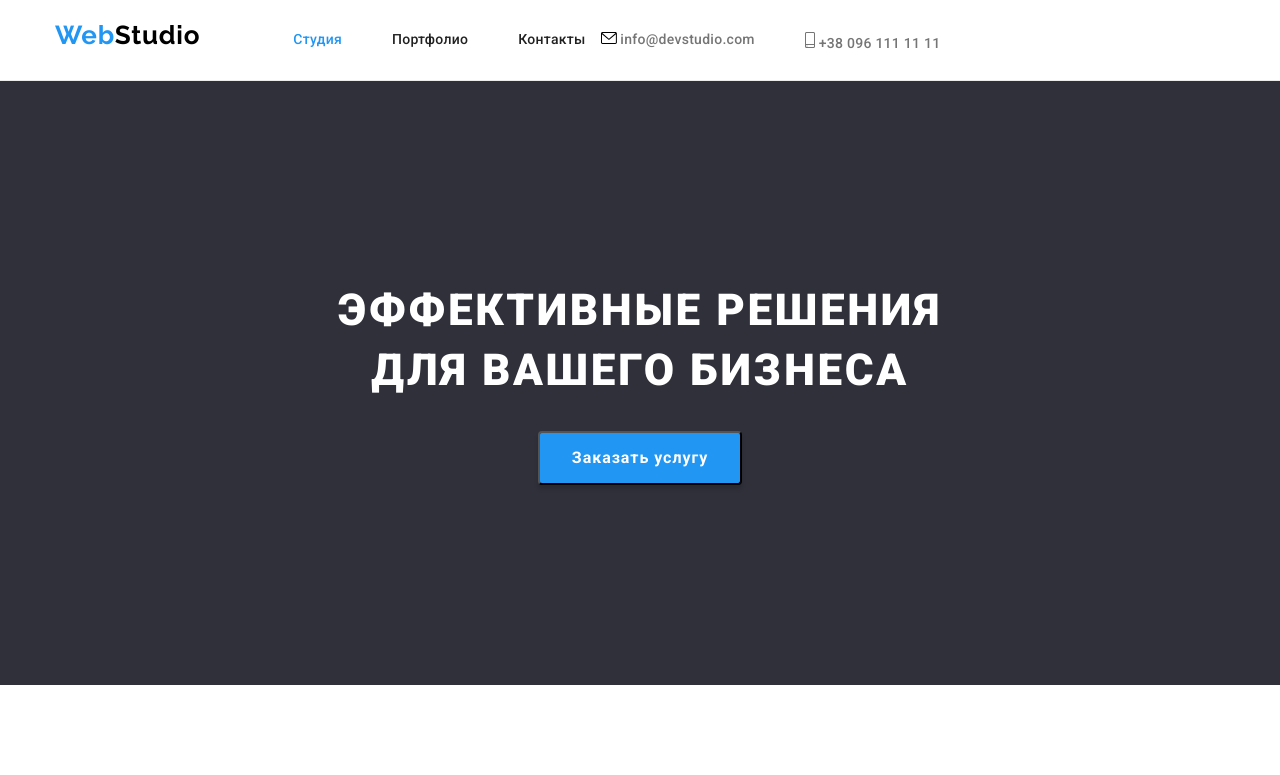
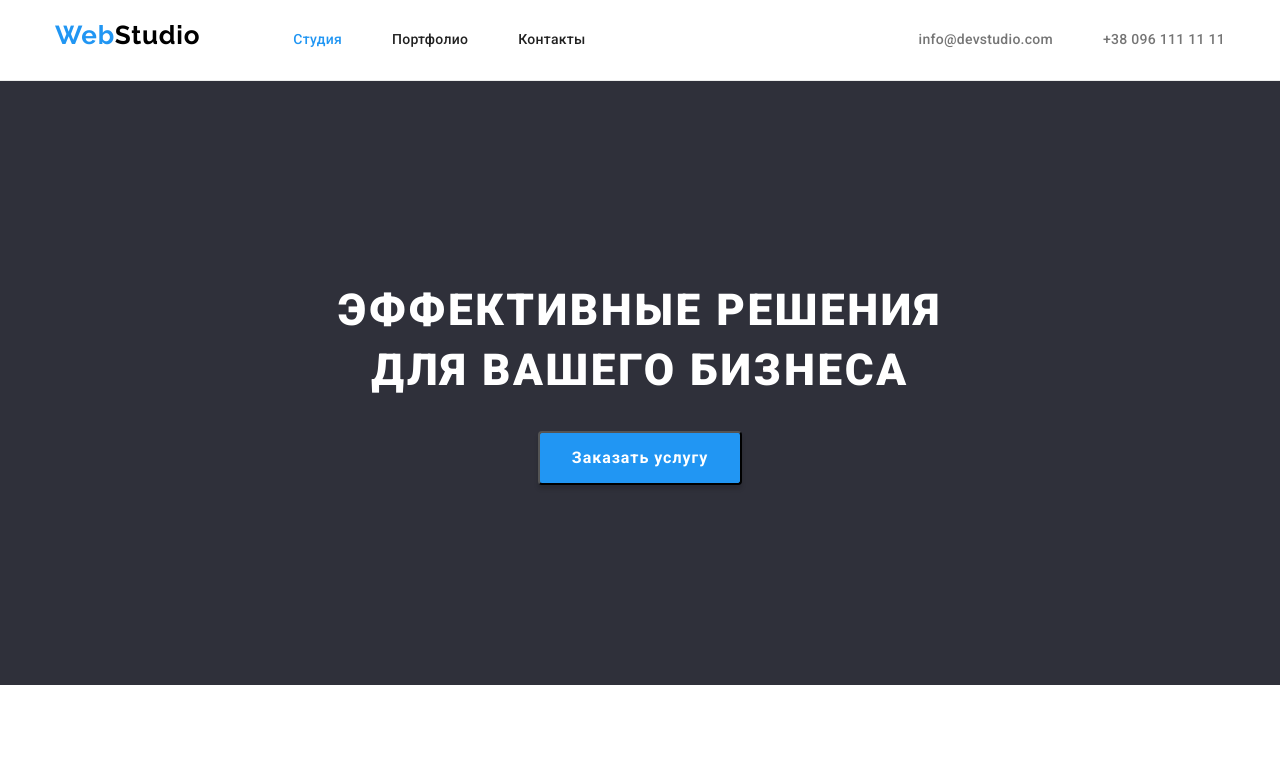
Before and after one commit to Reat143/goit-markup-hw-04, a plain HTML site: page index.html in a window 1280 px wide. Shown: the top 775 px of the page. Drawn offline with nearby package versions, Linux system fonts and the light colour scheme.

Commit message:
Заново

```diff
--- a/index.html
+++ b/index.html
@@ -34,30 +34,16 @@
             </li>
             <li class="item"><a class="nav-link" href="">Контакты</a></li>
           </ul>
-          <div class="header-contacts container">
           <ul class="list header-list">
             <li class="item">
-                <a class="mail-link" lang="en" href="mailto:info@devstudio.com">
-                  <svg class="icon-envelope" width="16px" height="12px">
-                    <use
-                      href="./images/icons/symbol-defs.svg#icon-envelope"
-                    ></use>
-                  </svg>
-                  info@devstudio.com</a
+              <a class="mail-link" lang="en" href="mailto:info@devstudio.com"
+                >info@devstudio.com</a
               >
             </li>
             <li class="item">
-                <svg class="icon-smartphone" width="10px" height="16px">
-                  <use
-                    href="./images/icons/symbol-defs.svg#icon-smartphone"
-                  ></use>
-                </svg>
-                <a class="tel-link" href="tel:+380961111111"
-                  >+38 096 111 11 11</a
-                >
+              <a class="tel-link" href="tel:+380961111111">+38 096 111 11 11</a>
             </li>
           </ul>
-          </div>
         </nav>
       </div>
     </header>
```
Also changed, not shown: images/icons.svg (renamed from images/icons/symbol-defs.svg), 1 other file. Lines whose indentation alone changed are shown as unchanged.
